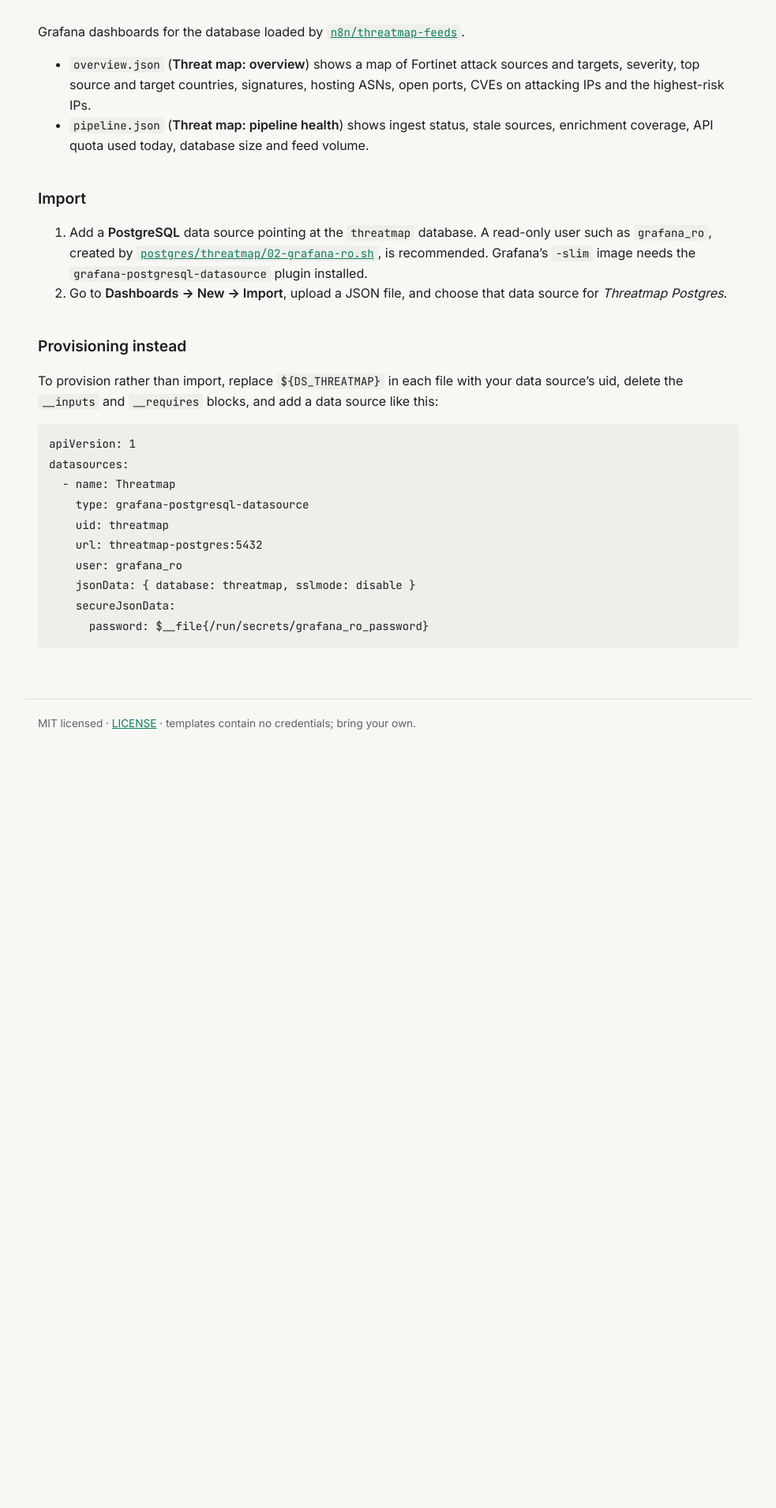
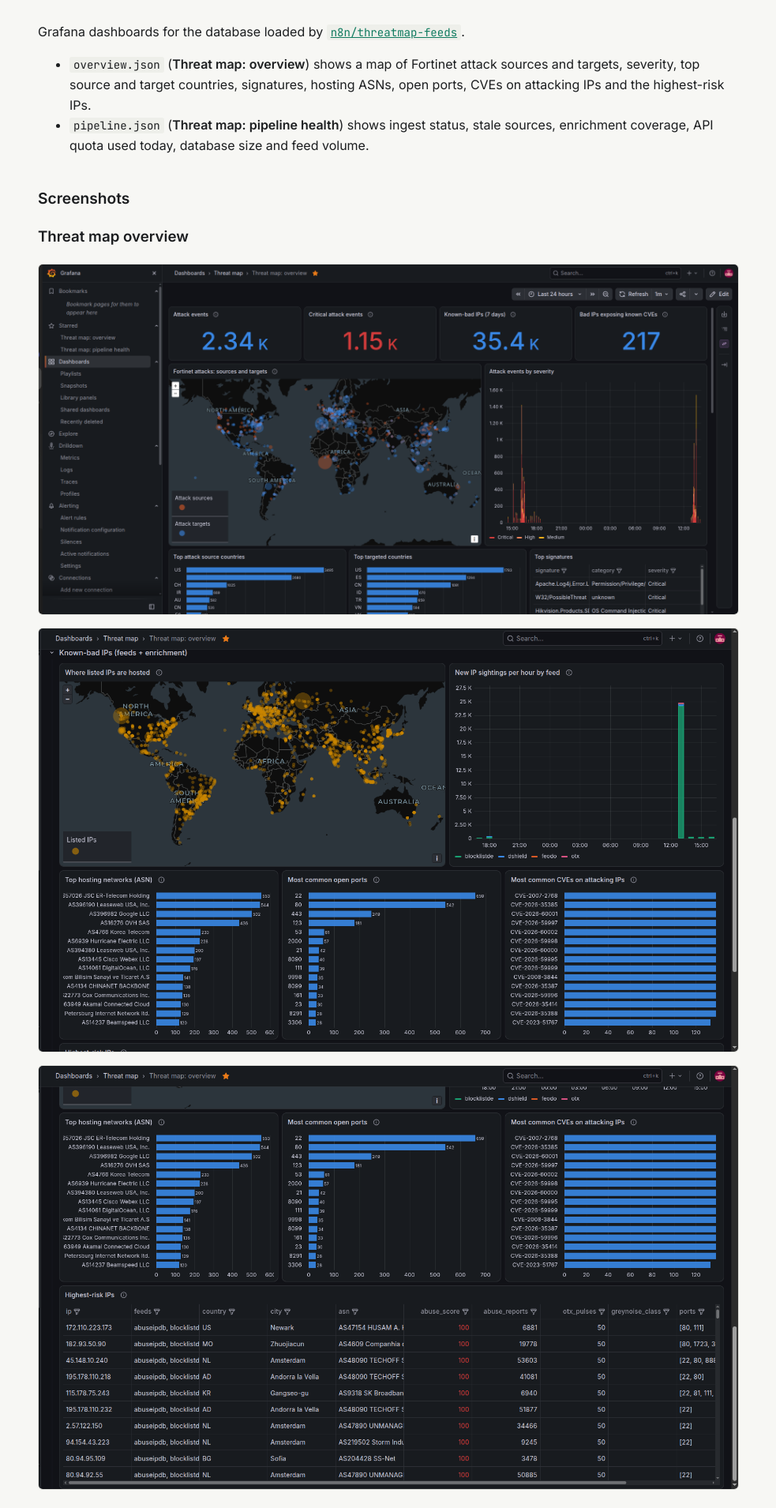
Before and after one commit to KishinInfoSec/kishininfosec.github.io, a Jekyll site: the page built from grafana/threatmap/README.md, in a window 1280 px wide. Shown: the part 357-2267 px from the top of the page at 79% size, without its empty margins (148-1131 px from the left). Built offline with Jekyll 4.4.1, drawn with Linux system fonts in a browser that asks for light colours; before the commit the page ends 1317 px from its top, so only the background shows below that.

Commit message:
screenshots added

```diff
--- a/assets/style.css
+++ b/assets/style.css
@@ -97,6 +97,7 @@
 .prose { overflow-wrap: break-word; }
 .prose h1 { font-family: var(--mono); font-size: 1.7rem; letter-spacing: -0.01em; }
 .prose h2 { font-size: 1.2rem; margin-top: 2em; }
+.prose img { display: block; max-width: 100%; height: auto; border: 1px solid var(--border); border-radius: 6px; }
 .prose table { border-collapse: collapse; display: block; overflow-x: auto; font-size: 0.92rem; }
 .prose th, .prose td { border: 1px solid var(--border); padding: 6px 10px; text-align: left; vertical-align: top; }
 code { font-family: var(--mono); font-size: 0.88em; background: var(--code-bg); padding: 1px 5px; border-radius: 3px; }
--- a/grafana/threatmap/README.md
+++ b/grafana/threatmap/README.md
@@ -14,6 +14,20 @@
 
 - `overview.json` (**Threat map: overview**) shows a map of Fortinet attack sources and targets, severity, top source and target countries, signatures, hosting ASNs, open ports, CVEs on attacking IPs and the highest-risk IPs.
 - `pipeline.json` (**Threat map: pipeline health**) shows ingest status, stale sources, enrichment coverage, API quota used today, database size and feed volume.
+
+## Screenshots
+
+### Threat map overview
+
+![Threat map overview: attack events, severity, and source and target locations](../../grafana-map-overview.png)
+
+![Threat map overview: listed IP locations and feed volume](../../grafana-map-overview-2.png)
+
+![Threat map overview: hosting networks, ports, CVEs, and highest-risk IPs](../../grafana-map-overview-3.png)
+
+### Pipeline health
+
+![Threat map pipeline health: enrichment lookups, Fortinet events, and feed status](../../grafana-pipeline-health-2.png)
 
 ## Import
 
```
Also changed, not shown: n8n/threatmap-feeds/README.md (+6 -0 lines), grafana-map-overview-2.png (added), grafana-map-overview-3.png (added), grafana-map-overview.png (added), grafana-pipeline-health-2.png (added), n8n-fortinet-map-events.png (added), n8n-ip-enrichment.png (added).
